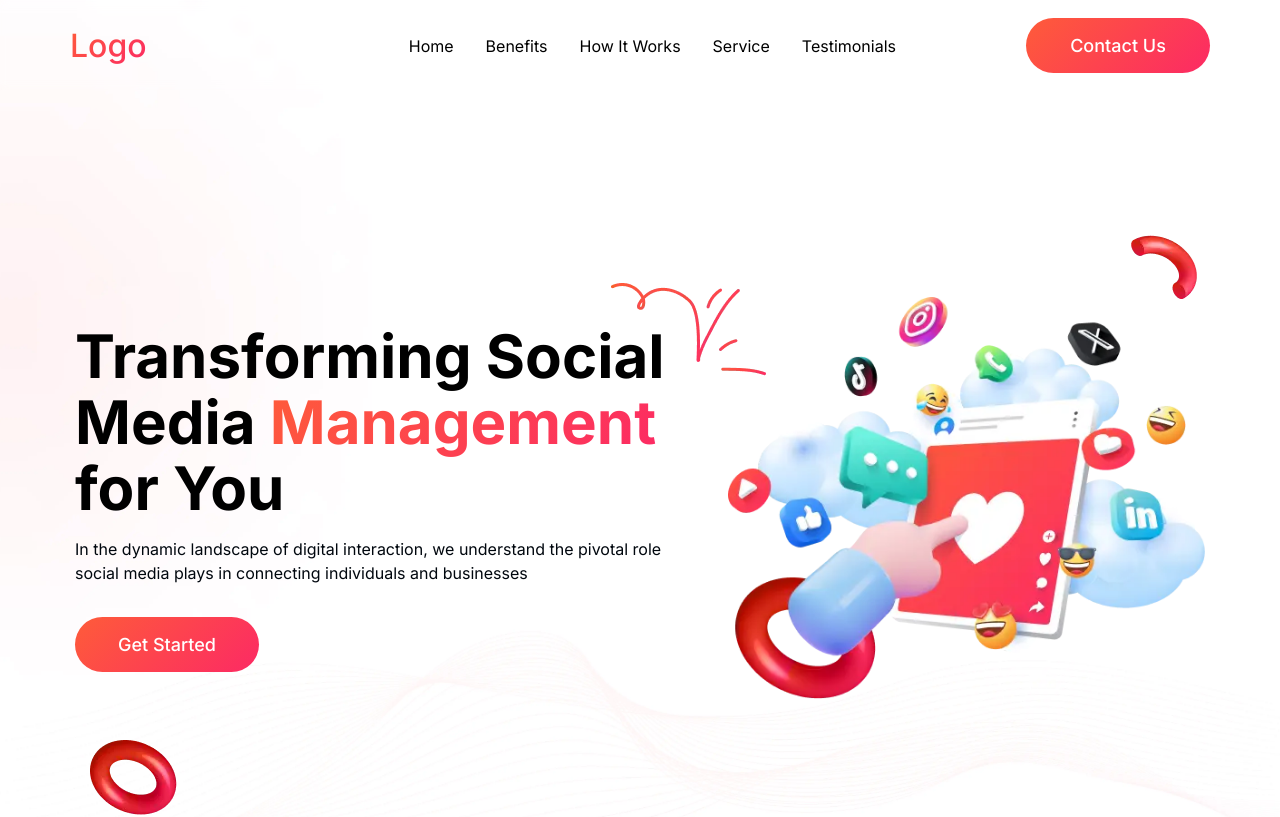
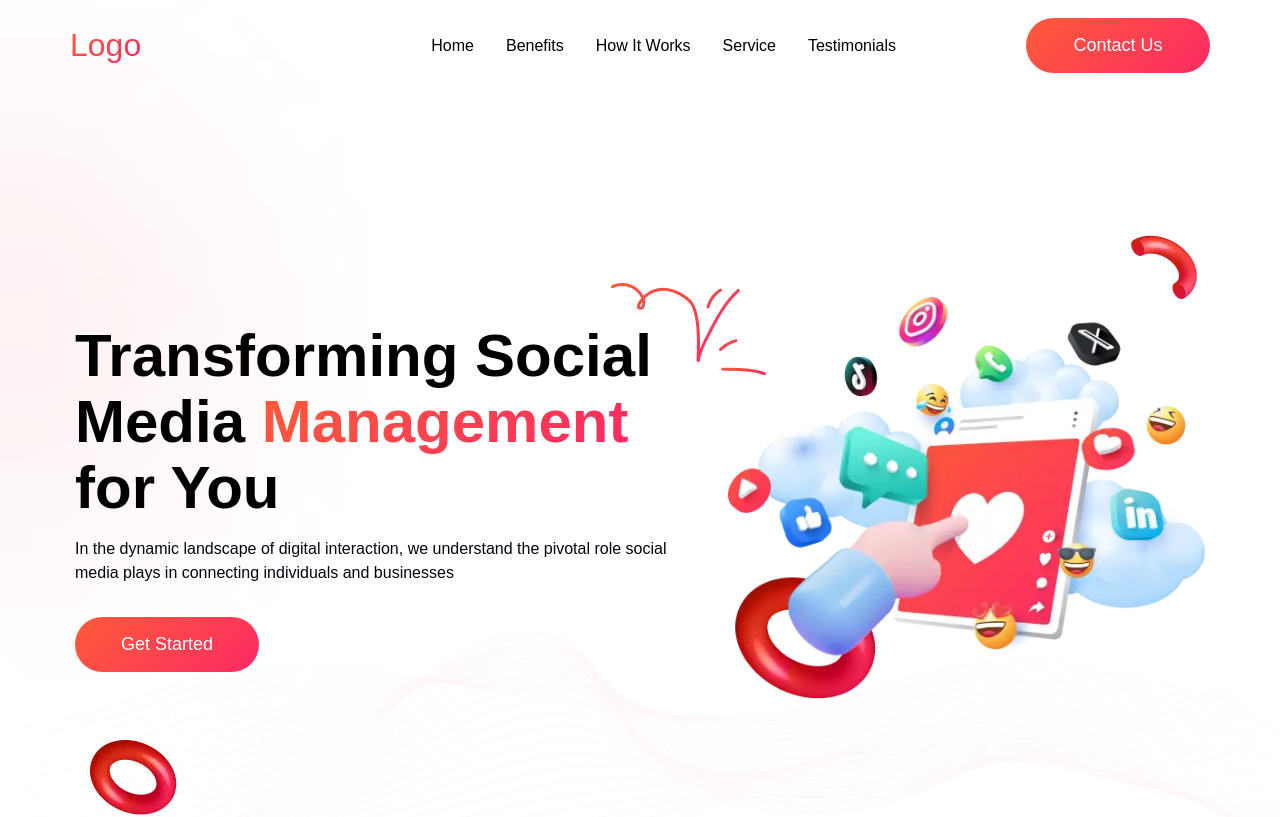
Before and after one commit to Gagandharmk/social-media-website, a Next.js app: page / in a window 1280 px wide. Shown: the top 817 px of the page. Built offline with nearby package versions, Linux system fonts and the light colour scheme; a web font is replaced by a local one.

Commit message:
nav hover fixed

```diff
--- a/src/app.css
+++ b/src/app.css
@@ -16,8 +16,8 @@
       format("svg");
 }
 body {
-  /* font-family: "Gotham-Rounded", sans-serif !important; */
-  font-family: "Poppins", sans-serif;
+  font-family: "Gotham-Rounded", sans-serif !important;
+  /* font-family: "Poppins", sans-serif; */
 }
 html {
   scroll-behavior: smooth !important;
--- a/src/components/common/Nav.jsx
+++ b/src/components/common/Nav.jsx
@@ -11,20 +11,30 @@ const Nav = ({ onClick, showSizeBar }) => {
       </div>
       <div className="flex gap-[130px] ">
         <ul className="hidden justify-center items-center gap-[32px] lg:flex">
-          <li className="text-base text-nowrap hover:scale-110 transition ">
-            <Link href="#home">Home</Link>
+          <li className="text-base text-nowrap  ">
+            <Link className="hover:scale-110 transition" href="#home">
+              Home
+            </Link>
           </li>
-          <li className="text-base text-nowrap hover:scale-110 transition">
-            <Link href="#benefits">Benefits</Link>
+          <li className="text-base text-nowrap ">
+            <Link className="hover:scale-110 transition" href="#benefits">
+              Benefits
+            </Link>
           </li>
-          <li className="text-base text-nowrap hover:scale-110 transition">
-            <Link href="#how-it-work">How It Works</Link>
+          <li className="text-base text-nowrap ">
+            <Link className="hover:scale-110 transition" href="#how-it-work">
+              How It Works
+            </Link>
           </li>
-          <li className="text-base text-nowrap hover:scale-110 transition">
-            <Link href="#services">Service</Link>
+          <li className="text-base text-nowrap ">
+            <Link className="hover:scale-110 transition" href="#services">
+              Service
+            </Link>
           </li>
-          <li className="text-base text-nowrap hover:scale-110 transition">
-            <Link href="#testimonials">Testimonials</Link>
+          <li className="text-base text-nowrap ">
+            <Link className="hover:scale-110 transition" href="#testimonials">
+              Testimonials
+            </Link>
           </li>
         </ul>
 
--- a/src/components/home/ClientsSay.jsx
+++ b/src/components/home/ClientsSay.jsx
@@ -53,7 +53,7 @@ const ClientsSay = () => {
         src="/images/webp/forgroundImg2.webp"
         alt=""
       />{" "}
-      <div className="max-w-[1170px] px-5  w-full mx-auto flex flex-col items-center lg:gap-[52px] sm:gap-[32px] gap-5 ">
+      <div className="max-w-[1170px] px-4  w-full mx-auto flex flex-col items-center lg:gap-[52px] sm:gap-[32px] gap-5 ">
         <div className="relative">
           <h2 className="text-5xl text-[#00070E] text-center">
             What Our Clients Say
@@ -72,20 +72,32 @@ const ClientsSay = () => {
         {/* <div className="flex !w-full  gap-5"> */}
         <Swiper
           centeredSlides={true}
-          spaceBetween={30}
           loop={true}
+          slidesPerView={1}
           pagination={{
             clickable: true,
           }}
-          autoplay={{
-            delay: 2500,
-            disableOnInteraction: false,
-          }}
+          // autoplay={{
+          //   delay: 2500,
+          //   disableOnInteraction: false,
+          // }}
           modules={[Autoplay, Pagination]}
           className="ClientSwiper"
+          breakpoints={{
+            640: {
+              spaceBetween: 20,
+            },
+            1024: {
+              spaceBetween: 30,
+            },
+            1280: {
+              spaceBetween: 40,
+            },
+          }}
         >
           {testimonials.map((testimonial, index) => (
             <SwiperSlide
+              style={{ width: "100%", maxWidth: "1140px", height: "auto" }}
               key={index}
               className=" gridentBorder !w-full   bg-white lg:py-[45px] md:py-[32px] sm:py-[24px] py-[16px] px-2 flex justify-center relative overflow-hidden"
             >
--- a/src/components/home/OurServices.jsx
+++ b/src/components/home/OurServices.jsx
@@ -114,6 +114,7 @@ const OurServices = () => {
               navigation={{
                 prevEl: "swiper-button-prev",
                 nextEl: "swiper-button-next",
+                clickable: true,
               }}
               className="mySwiper "
               breakpoints={{
```
